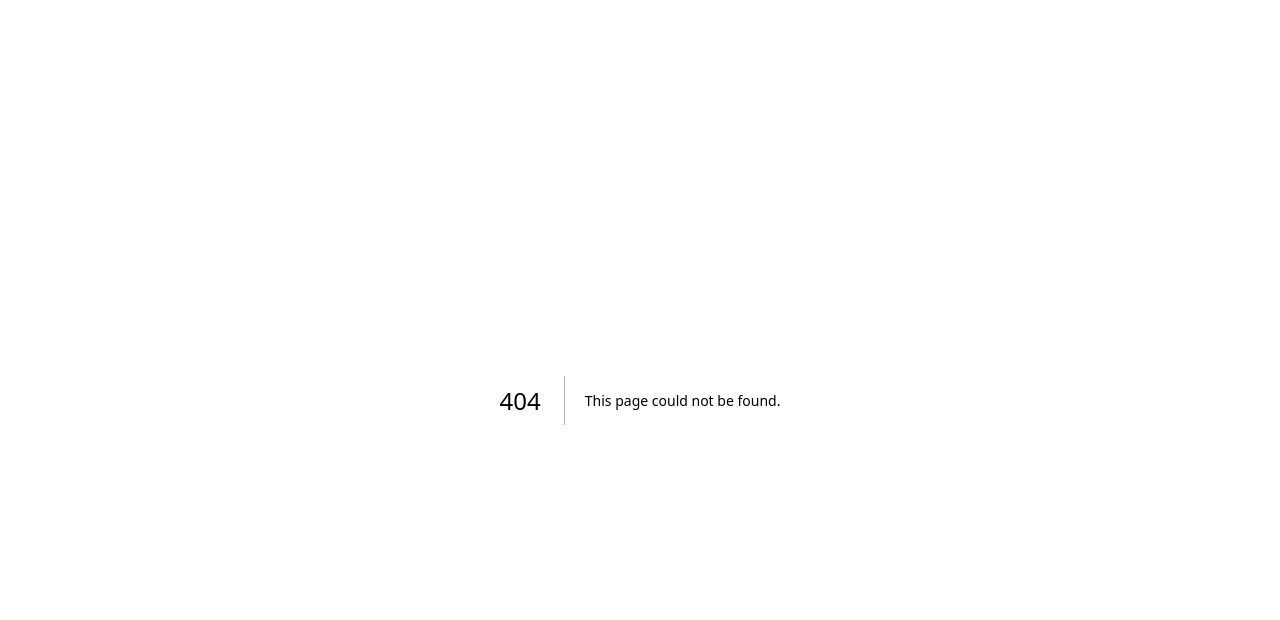
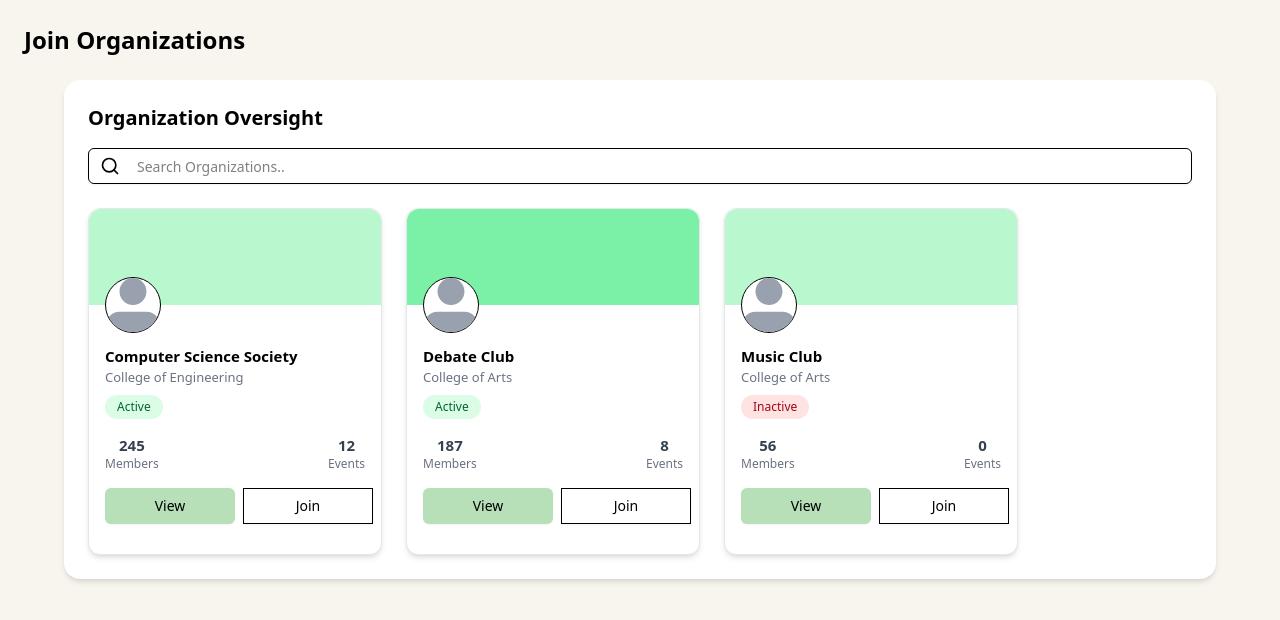
Before and after one commit to kemdav/Tambayan, a Next.js app: page /test/join-org-card-test in a window 1280 px wide. Before the commit this address had no page. Shown: the top 620 px of the page. Built offline with nearby package versions, Linux system fonts and the light colour scheme.

Commit message:
feat: added join org card

```diff
--- /dev/null
+++ b/src/app/components/ui/general/join-org-card.tsx
@@ -0,0 +1,57 @@
+"use client";
+
+import React, { useState, useMemo } from "react";
+import OrgRecruitCard from "./org-recruit-card";
+import { Input } from "./input/input";
+import { SearchIcon } from "@/app/components/icons/SearchIcon";
+
+import type { ComponentProps } from "react";
+
+export const JOIN_ORG_CARD_BG = "#f8f5ef";
+
+interface JoinOrgCardProps {
+  orgs: Array<ComponentProps<typeof OrgRecruitCard>>;
+}
+
+const JoinOrgCard: React.FC<JoinOrgCardProps> = ({ orgs }) => {
+  const [search, setSearch] = useState("");
+
+  const filteredOrgs = useMemo(() => {
+    if (!search.trim()) return orgs;
+    return orgs.filter(org =>
+      org.title.toLowerCase().includes(search.toLowerCase()) ||
+      org.subtitle.toLowerCase().includes(search.toLowerCase())
+    );
+  }, [search, orgs]);
+
+  return (
+    <div className="bg-white rounded-2xl shadow-md p-6 w-full max-w-6xl mx-auto">
+      <div className="mb-4">
+        <span className="font-bold text-xl">Organization Oversight</span>
+      </div>
+      <div className="w-full">
+        <Input
+          leftIcon={<SearchIcon width={20} height={20} />}
+          placeholder="Search Organizations.."
+          aria-label="Search organizations"
+          value={search}
+          onChange={e => setSearch(e.target.value)}
+          className="w-full"
+        />
+      </div>
+      <div className="flex flex-wrap gap-6 justify-center md:justify-start mt-6">
+        {filteredOrgs.length === 0 ? (
+          <div className="text-gray-500 text-center w-full">No organizations found.</div>
+        ) : (
+          filteredOrgs.map((orgProps) => (
+            <div key={orgProps.orgID} className="flex-shrink-0">
+              <OrgRecruitCard {...orgProps} />
+            </div>
+          ))
+        )}
+      </div>
+    </div>
+  );
+};
+
+export default JoinOrgCard;
--- /dev/null
+++ b/src/app/test/join-org-card-test/page.tsx
@@ -0,0 +1,61 @@
+"use client";
+
+import React from "react";
+import JoinOrgCard, { JOIN_ORG_CARD_BG } from "@/app/components/ui/general/join-org-card";
+
+const sampleOrgs = [
+  {
+    title: "Computer Science Society",
+    subtitle: "College of Engineering",
+    orgID: "1",
+    bgColor: "bg-green-200",
+    tagText: "Active",
+    tagBgColor: "bg-green-100",
+    tagTextColor: "text-green-800",
+    memberCount: 245,
+    eventCount: 12,
+    avatarUrl: undefined,
+    coverPhotoUrl: undefined,
+    onView: () => alert("View Computer Science Society"),
+    onJoin: () => alert("Join Computer Science Society"),
+  },
+  {
+    title: "Debate Club",
+    subtitle: "College of Arts",
+    orgID: "12",
+    bgColor: "bg-green-300",
+    tagText: "Active",
+    tagBgColor: "bg-green-100",
+    tagTextColor: "text-green-800",
+    memberCount: 187,
+    eventCount: 8,
+    avatarUrl: undefined,
+    coverPhotoUrl: undefined,
+    onView: () => alert("View Debate Club"),
+    onJoin: () => alert("Join Debate Club"),
+  },
+  {
+    title: "Music Club",
+    subtitle: "College of Arts",
+    orgID: "14",
+    bgColor: "bg-green-200",
+    tagText: "Inactive",
+    tagBgColor: "bg-red-100",
+    tagTextColor: "text-red-800",
+    memberCount: 56,
+    eventCount: 0,
+    avatarUrl: undefined,
+    coverPhotoUrl: undefined,
+    onView: () => alert("View Music Club"),
+    onJoin: () => alert("Join Music Club"),
+  },
+];
+
+export default function JoinOrgCardTestPage() {
+  return (
+    <div className="min-h-screen p-6" style={{ background: JOIN_ORG_CARD_BG }}>
+      <h1 className="text-2xl font-bold mb-6">Join Organizations</h1>
+      <JoinOrgCard orgs={sampleOrgs} />
+    </div>
+  );
+}
```
